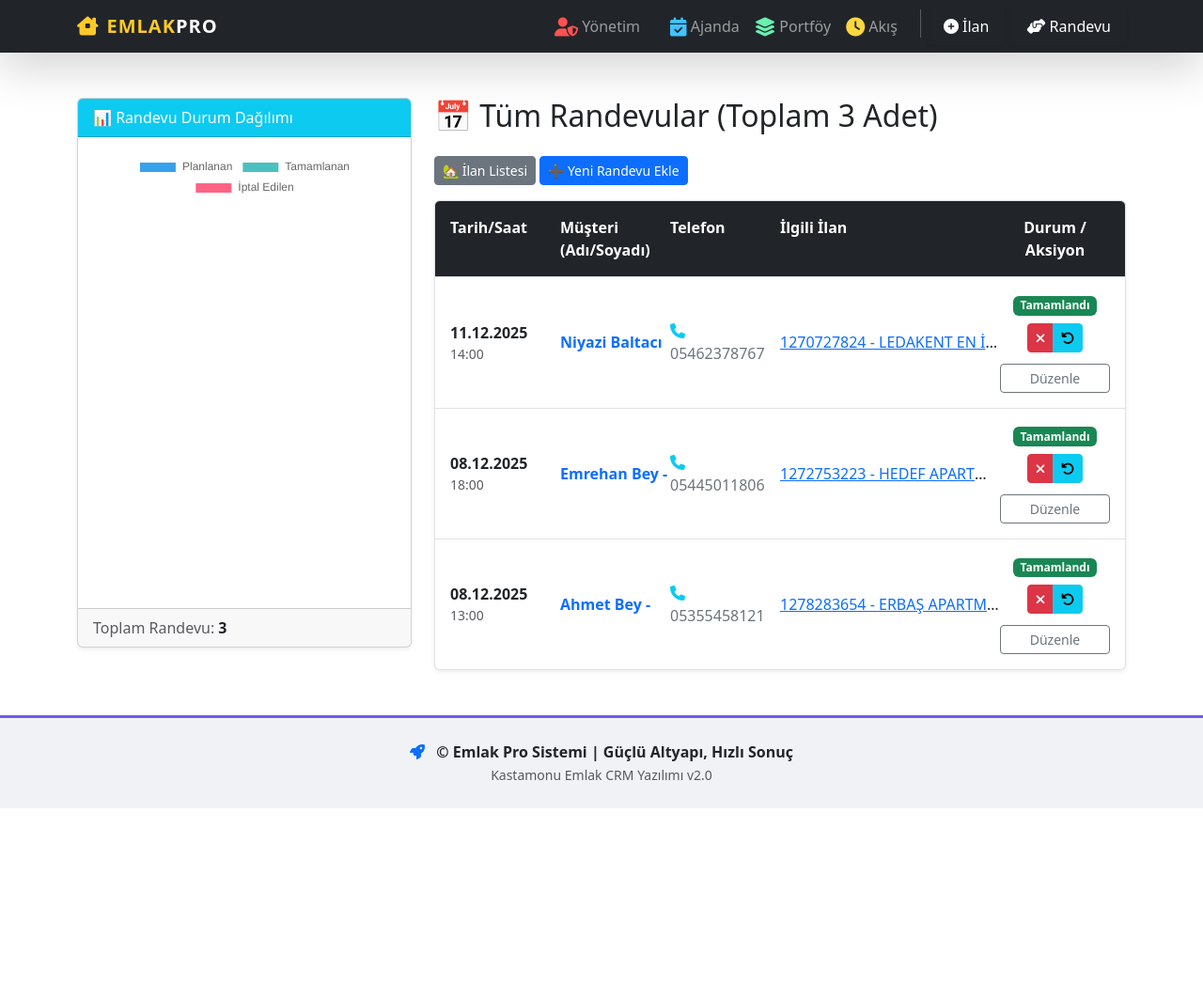
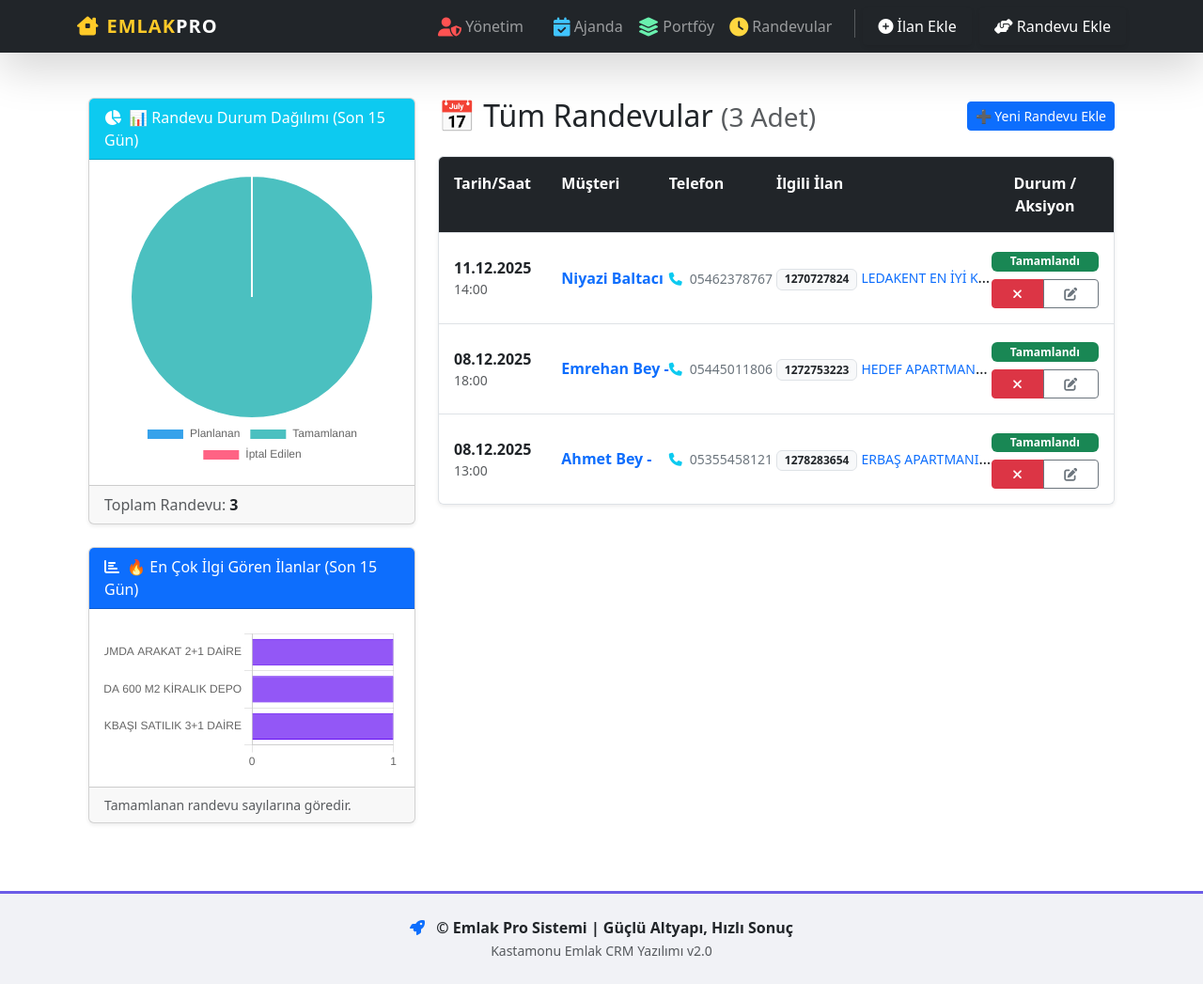
Before and after one commit to Bibsiroglu/OfficeAppNew, a Django app: page /randevular/ in a window 1280 px wide. Shown: the whole page at 94% size. Before the commit the page ends 860 px from the top, so only its background shows below. Run offline with Django 5.2, Linux system fonts and the light colour scheme; data comes from the database, SQL or seed files in the repository.

Commit message:
Randevu grafikleri güncellendi

```diff
--- a/ilanlar/templates/base.html
+++ b/ilanlar/templates/base.html
@@ -102,7 +102,7 @@
                     {# RANDEVULAR LİSTESİ #}
                     <li class="nav-item">
                         <a class="nav-link" href="{% url 'randevu_listesi' %}">
-                            <i class="fa-solid fa-clock icon-randevu fa-lg"></i> Akış
+                            <i class="fa-solid fa-clock icon-randevu fa-lg"></i> Randevular
                         </a>
                     </li>
 
@@ -114,7 +114,7 @@
                     <li class="nav-item">
                         <a class="nav-link btn btn-sm btn-success text-white ms-md-2 px-3 btn-hover shadow-sm"
                             href="/admin/ilanlar/ilan/add/">
-                            <i class="fa-solid fa-circle-plus"></i> İlan
+                            <i class="fa-solid fa-circle-plus"></i> İlan Ekle
                         </a>
                     </li>
 
@@ -122,7 +122,7 @@
                     <li class="nav-item">
                         <a class="nav-link btn btn-sm btn-primary text-white ms-md-2 px-3 btn-hover shadow-sm"
                             href="/admin/ilanlar/randevu/add/">
-                            <i class="fa-solid fa-handshake-angle"></i> Randevu
+                            <i class="fa-solid fa-handshake-angle"></i> Randevu Ekle
                         </a>
                     </li>
                 </ul>
--- a/ilanlar/templates/randevular/randevu_listesi.html
+++ b/ilanlar/templates/randevular/randevu_listesi.html
@@ -1,18 +1,18 @@
 {% extends "base.html" %}
-
 {% load static %}
-{% load humanize %} {# Örneğin sayılarda binlik ayırıcı kullanmak isterseniz (opsiyonel) #}
+{% load humanize %}
 
 {% block title %}Randevu Listesi ve İstatistikleri{% endblock title %}
 
 {% block content %}
+<div class="container-fluid">
     <div class="row">
-
-    {# Randevu İstatistikleri ve Grafik Alanı (Sol/Üst Kısım) #}
-    <div class="col-lg-4 mb-4">
-        <div class="card shadow-sm h-100">
+        {# --- SOL PANEL: GRAFİKLER --- #}
+        <div class="col-lg-4">
+            {# 1. Grafik: Durum Dağılımı #}
+            <div class="card shadow-sm mb-4">
                 <div class="card-header bg-info text-white">
-                📊 Randevu Durum Dağılımı
+                    <i class="fas fa-chart-pie me-1"></i> 📊 Randevu Durum Dağılımı (Son 15 Gün)
                 </div>
                 <div class="card-body">
                     <canvas id="randevuDurumGrafigi"></canvas>
@@ -21,166 +21,172 @@
                     Toplam Randevu: <strong class="text-dark">{{ toplam_randevu_sayisi|intcomma }}</strong>
                 </div>
             </div>
+
+            {# 2. Grafik: İlan Performansı #}
+            <div class="card shadow-sm mb-4">
+                <div class="card-header bg-primary text-white">
+                    <i class="fas fa-chart-bar me-1"></i> 🔥 En Çok İlgi Gören İlanlar (Son 15 Gün)
+                </div>
+                <div class="card-body">
+                    <canvas id="ilanPerformansGrafigi"></canvas>
+                </div>
+                <div class="card-footer text-muted small">
+                    Tamamlanan randevu sayılarına göredir.
+                </div>
+            </div>
         </div>
 
-    {# Randevu Listesi Alanı (Sağ/Alt Kısım) #}
+        {# --- SAĞ PANEL: RANDEVU LİSTESİ --- #}
         <div class="col-lg-8">
-        <h2 class="mb-4">📅 Tüm Randevular (Toplam {{ page_obj.paginator.count }} Adet)</h2>
-
-        <p>
-            <a href="{% url 'ilan_listesi' %}" class="btn btn-secondary btn-sm">🏡 İlan Listesi</a>
+            <div class="d-flex justify-content-between align-items-center mb-4">
+                <h2 class="mb-0">📅 Tüm Randevular <small class="text-muted">({{ randevular.count }} Adet)</small></h2>
+                <div>
                     <a href="/admin/ilanlar/randevu/add/" class="btn btn-primary btn-sm">➕ Yeni Randevu Ekle</a>
-        </p>
+                </div>
+            </div>
 
             <div class="list-group shadow-sm">
-            {# --- BAŞLIK SATIRI (Sütunlar) --- #}
-            <div class="list-group-item list-group-item-action bg-dark text-white d-none d-md-flex py-3">
+                {# BAŞLIK SATIRI #}
+                <div class="list-group-item bg-dark text-white d-none d-md-flex py-3">
                     <div class="col-md-2 fw-bold">Tarih/Saat</div>
-                <div class="col-md-2 fw-bold">Müşteri (Adı/Soyadı)</div>
+                    <div class="col-md-2 fw-bold">Müşteri</div>
                     <div class="col-md-2 fw-bold">Telefon</div>
                     <div class="col-md-4 fw-bold">İlgili İlan</div>
                     <div class="col-md-2 fw-bold text-center">Durum / Aksiyon</div>
                 </div>
 
-            {# --- RANDEVU LİSTESİ DÖNGÜSÜ --- #}
+                {# LİSTE DÖNGÜSÜ #}
                 {% for randevu in randevular %}
                 <div class="list-group-item list-group-item-action d-flex flex-wrap align-items-center py-3">
-
-                {# 1. TARİH/SAAT (col-md-2) #}
-                <div class="col-md-2 mb-2 mb-md-0">
+                    <div class="col-md-2">
                         <span class="fw-bold">{{ randevu.tarih_saat|date:"d.m.Y" }}</span>
                         <small class="d-block text-muted">{{ randevu.tarih_saat|date:"H:i" }}</small>
                     </div>
 
-                {# 2. MÜŞTERİ ADI SOYADI (col-md-2) #}
-                <div class="col-md-2 mb-2 mb-md-0 text-truncate">
-                    {% with musteri=randevu.potansiyel_musteri %}
-                    <a href="/admin/ilanlar/potansiyelmusteri/{{ musteri.pk }}/change/"
-                        class="mb-0 fw-bold text-primary text-decoration-none">
-                        {{ musteri.ad }} {{ musteri.soyad }}
-                    </a>
-                    {% endwith %}
-                </div>
-
-                {# 3. TELEFON (col-md-2) #}
-                <div class="col-md-2 mb-2 mb-md-0">
-                    <i class="fas fa-phone me-1 text-info"></i>
-                    <span class="text-secondary">{{ randevu.potansiyel_musteri.telefon }}</span>
-                </div>
-
-                {# 4. İLGİLİ İLAN (col-md-4) #}
-                <div class="col-md-4 mb-2 mb-md-0 text-truncate">
-                    {% if randevu.ilan %}
-                    <a href="{% url 'ilan_detay' pk=randevu.ilan.pk %}" title="{{ randevu.ilan.baslik }}">
-                        {{ randevu.ilan.ilan_no }} - {{ randevu.ilan.baslik|truncatechars:30 }}
+                    <div class="col-md-2 text-truncate">
+                        {% if randevu.potansiyel_musteri %}
+                        <a href="/admin/ilanlar/potansiyelmusteri/{{ randevu.potansiyel_musteri.pk }}/change/"
+                            class="fw-bold text-primary text-decoration-none">
+                            {{ randevu.potansiyel_musteri.ad }} {{ randevu.potansiyel_musteri.soyad }}
                         </a>
                         {% else %}
-                    - İlan Bağlantısı Yok -
+                        <span class="text-muted">Müşteri Yok</span>
                         {% endif %}
                     </div>
 
-                {# 5. DURUM VE AKSİYONLAR (col-md-2) #}
-                <div class="col-md-2 text-center">
-                    {% with durum_kisa=randevu.durum %}
+                    <div class="col-md-2">
+                        <i class="fas fa-phone me-1 text-info small"></i>
+                        <span class="text-secondary small">{{ randevu.potansiyel_musteri.telefon|default:"-" }}</span>
+                    </div>
 
-                    {# --- MEVCUT DURUM ROZETİ (GÖSTERİM) --- #}
-                    <div class="mb-2">
-                        {% if durum_kisa == 'TAMAM' %}
-                        <span class="badge bg-success">{{ randevu.get_durum_display }}</span>
-                        {% elif durum_kisa == 'IPTAL' %}
-                        <span class="badge bg-danger">{{ randevu.get_durum_display }}</span>
+                    <div class="col-md-4 text-truncate">
+                        {% if randevu.ilan %}
+                        <a href="{% url 'ilan_detay' pk=randevu.ilan.pk %}" class="text-decoration-none"
+                            title="{{ randevu.ilan.baslik }}">
+                            <span class="badge bg-light text-dark border">{{ randevu.ilan.ilan_no }}</span>
+                            <small>{{ randevu.ilan.baslik|truncatechars:25 }}</small>
+                        </a>
                         {% else %}
-                        <span class="badge bg-warning text-dark">{{ randevu.get_durum_display }}</span>
+                        <small class="text-muted italic">- İlan Yok -</small>
                         {% endif %}
                     </div>
 
-                    {# --- DURUM DEĞİŞTİRME BUTON GRUBU --- #}
-                    <div class="btn-group btn-group-sm mb-2" role="group">
-                        {# Tamamla Butonu #}
-                        {% if durum_kisa != 'TAMAM' %}
-                        <a href="{% url 'randevu_durum_degistir' pk=randevu.pk yeni_durum='TAMAM' %}"
-                            class="btn btn-success" title="Randevuyu Tamamla">
-                            <i class="fas fa-check"></i>
-                        </a>
-                        {% endif %}
-
-                        {# İptal Et Butonu #}
-                        {% if durum_kisa != 'IPTAL' %}
-                        <a href="{% url 'randevu_durum_degistir' pk=randevu.pk yeni_durum='IPTAL' %}"
-                            class="btn btn-danger" title="Randevuyu İptal Et">
-                            <i class="fas fa-times"></i>
-                        </a>
-                        {% endif %}
-
-                        {# Tekrar Planla Butonu #}
-                        {% if durum_kisa != 'PLAN' %}
-                        <a href="{% url 'randevu_durum_degistir' pk=randevu.pk yeni_durum='PLAN' %}"
-                            class="btn btn-info" title="Planlandı Durumuna Çek">
-                            <i class="fas fa-undo"></i>
-                        </a>
+                    <div class="col-md-2 text-center">
+                        <div class="mb-2">
+                            {% if randevu.durum == 'TAMAM' %}
+                            <span class="badge bg-success w-100">{{ randevu.get_durum_display }}</span>
+                            {% elif randevu.durum == 'IPTAL' %}
+                            <span class="badge bg-danger w-100">{{ randevu.get_durum_display }}</span>
+                            {% else %}
+                            <span class="badge bg-warning text-dark w-100">{{ randevu.get_durum_display }}</span>
                             {% endif %}
                         </div>
 
-                    {# Randevu düzenleme linki (Admin) #}
-                    <a href="/admin/ilanlar/randevu/{{ randevu.pk }}/change/"
-                        class="btn btn-sm btn-outline-secondary d-block mt-1">Düzenle</a>
-
-                    {% endwith %}
+                        <div class="btn-group btn-group-sm w-100">
+                            {% if randevu.durum != 'TAMAM' %}
+                            <a href="{% url 'randevu_durum_degistir' pk=randevu.pk yeni_durum='TAMAM' %}"
+                                class="btn btn-success" title="Tamamla"><i class="fas fa-check"></i></a>
+                            {% endif %}
+                            {% if randevu.durum != 'IPTAL' %}
+                            <a href="{% url 'randevu_durum_degistir' pk=randevu.pk yeni_durum='IPTAL' %}"
+                                class="btn btn-danger" title="İptal"><i class="fas fa-times"></i></a>
+                            {% endif %}
+                            <a href="/admin/ilanlar/randevu/{{ randevu.pk }}/change/" class="btn btn-outline-secondary"
+                                title="Düzenle"><i class="fas fa-edit"></i></a>
+                        </div>
                     </div>
                 </div>
                 {% empty %}
-            <div class="list-group-item">
-                <p class="alert alert-info mb-0">Kayıtlı randevu bulunmamaktadır.</p>
+                <div class="list-group-item text-center py-5">
+                    <p class="text-muted mb-0">Henüz randevu kaydı bulunmamaktadır.</p>
                 </div>
                 {% endfor %}
             </div>
-
-        {# Paginasyon Eklenmeli (varsayılan listview için) #}
-
         </div>
     </div>
+</div>
+
+{# --- VERİLERİ GÜVENLİ ŞEKİLDE JS'YE AKTAR --- #}
+{{ ilan_basliklari|json_script:"ilan-baslik-data" }}
+{{ ilan_randevu_sayilari|json_script:"ilan-sayi-data" }}
+
 {% endblock content %}
 
 {% block extra_js %}
 <script src="https://cdn.jsdelivr.net/npm/chart.js"></script>
 
 <script>
-    // Sayısal değerler için JSON.parse() kullanmak genellikle gereksizdir ve tırnak işareti eksikliği
-    // nedeniyle hata verebilir. Doğrudan sayıyı alalım:
-    const planlanan = JSON.parse('{{ planlanan_sayisi_7gun }}');
-    const tamamlanan = JSON.parse('{{ tamamlanan_sayisi_7gun }}');
-    const iptalEdilen = JSON.parse('{{ iptal_edilen_sayisi_7gun }}');
+    document.addEventListener('DOMContentLoaded', function () {
+        // 1. GRAFİK: İLAN PERFORMANSI (Çubuk)
+        try {
+            const etiketler = JSON.parse(document.getElementById('ilan-baslik-data').textContent);
+            const veriler = JSON.parse(document.getElementById('ilan-sayi-data').textContent);
 
-    const data = {
+            if (etiketler.length > 0) {
+                new Chart(document.getElementById('ilanPerformansGrafigi'), {
+                    type: 'bar',
+                    data: {
+                        labels: etiketler,
+                        datasets: [{
+                            label: 'Tamamlanan Randevu',
+                            data: veriler,
+                            backgroundColor: 'rgba(102, 16, 242, 0.7)',
+                            borderColor: '#6610f2',
+                            borderWidth: 1
+                        }]
+                    },
+                    options: {
+                        indexAxis: 'y',
+                        responsive: true,
+                        plugins: { legend: { display: false } },
+                        scales: { x: { beginAtZero: true, ticks: { stepSize: 1 } } }
+                    }
+                });
+            }
+        } catch (e) { console.error("İlan grafiği yüklenemedi:", e); }
+
+        // 2. GRAFİK: DURUM DAĞILIMI (Pasta)
+        const planlanan = Number("{{ planlanan_sayisi_7gun|default:0 }}");
+        const tamamlanan = Number("{{ tamamlanan_sayisi_7gun|default:0 }}");
+        const iptalEdilen = Number("{{ iptal_edilen_sayisi_7gun|default:0 }}");
+
+        if ((planlanan + tamamlanan + iptalEdilen) > 0) {
+            new Chart(document.getElementById('randevuDurumGrafigi'), {
+                type: 'pie',
+                data: {
                     labels: ['Planlanan', 'Tamamlanan', 'İptal Edilen'],
                     datasets: [{
                         data: [planlanan, tamamlanan, iptalEdilen],
-            backgroundColor: [
-                'rgb(54, 162, 235)', // Mavi
-                'rgb(75, 192, 192)', // Yeşil
-                'rgb(255, 99, 132)'  // Kırmızı
-            ],
+                        backgroundColor: ['#36A2EB', '#4BC0C0', '#FF6384'],
                         hoverOffset: 4
                     }]
-    };
-
-    const config = {
-        type: 'pie', // Pasta grafiği
-        data: data,
+                },
                 options: {
                     responsive: true,
-            plugins: {
-                legend: { position: 'top' },
-                // Title, kart başlığında olduğu için kapatıldı.
-                title: { display: false }
+                    plugins: { legend: { position: 'bottom' } }
                 }
+            });
         }
-    };
-
-    // Grafiği çizmek için gerekli komut
-    new Chart(
-        document.getElementById('randevuDurumGrafigi'),
-        config
-    );
+    });
 </script>
 {% endblock extra_js %}
--- a/ilanlar/views.py
+++ b/ilanlar/views.py
@@ -11,6 +11,7 @@ from django.db import transaction
 from .models import Ajanda, Ilan, Randevu, PotansiyelMusteri # Yeni modelleri import edin
 from .forms import RandevuOlusturForm
 from django.utils import timezone
+from django.db.models import Count
 
 from ilanlar.models import Ilan
 
@@ -179,25 +180,38 @@ class RandevuListView(ListView):
         context['toplam_randevu_sayisi'] = toplam_sayi
 
         queryset = self.get_queryset()
+
+        on_bes_gun_oncesi = timezone.now() - timedelta(days=15)
+        populer_ilanlar = Randevu.objects.filter(
+            durum='TAMAM',
+            ilan__isnull=False,
+            tarih_saat__gte=on_bes_gun_oncesi  # Filtreyi buraya ekledik
+        ).values('ilan__baslik').annotate(
+            toplam_randevu=Count('id')
+        ).order_by('-toplam_randevu')[:5]
+
+    # Listeleri hazırlayalım (JavaScript'e göndermek için)
+        context['ilan_basliklari'] = [item['ilan__baslik'] for item in populer_ilanlar]
+        context['ilan_randevu_sayilari'] = [item['toplam_randevu'] for item in populer_ilanlar]
+        grafik_queryset = Randevu.objects.filter(tarih_saat__gte=on_bes_gun_oncesi)
         context ['planlanan_sayisi'] = queryset.filter(durum='PLAN').count()
         context ['tamamlanan_sayisi'] = queryset.filter(durum='TAMAM').count()
         context ['iptal_edilen_sayisi'] = queryset.filter(durum='IPTAL').count()
 
-        # 2. Son 7 Gün Filtresi Tanımlama
-        yedi_gun_oncesi = timezone.now() - timedelta(days=7)
+        son_iki_hafta = timezone.now() - timedelta(days=15)
 
-        # Yalnızca son 7 güne ait randevuları içeren QuerySet
-        # 'tarih_saat__gte': tarih_saat alanı, 7 gün öncesinden büyük veya eşit olmalı.
-        grafik_queryset = Randevu.objects.filter(tarih_saat__gte=yedi_gun_oncesi)
 
-        # 3. Son 7 Günlük Sayımlar (Grafik için)
-        # Değişken isimlerine '_7gun' eki ekleyerek genel sayımlarla karışmasını önledik.
+        grafik_queryset = Randevu.objects.filter(tarih_saat__gte=son_iki_hafta)
+
+
 
         context['toplam_randevu_sayisi_7gun'] = grafik_queryset.count()
 
         context['planlanan_sayisi_7gun'] = grafik_queryset.filter(durum='PLAN').count()
         context['tamamlanan_sayisi_7gun'] = grafik_queryset.filter(durum='TAMAM').count()
         context['iptal_edilen_sayisi_7gun'] = grafik_queryset.filter(durum='IPTAL').count()
+
+
 
         # Toplam randevu sayısını sadece 7 günlük verilerden hesaplama (Eğer gerekirse)
         # Bu, grafik_queryset.count() ile zaten aynı sonucu verir.
```
Lines whose indentation alone changed are shown as unchanged.
